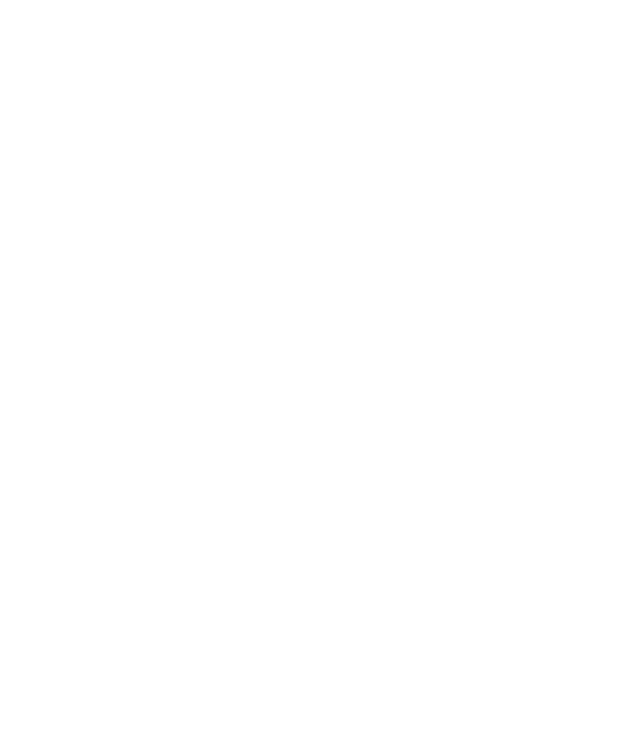
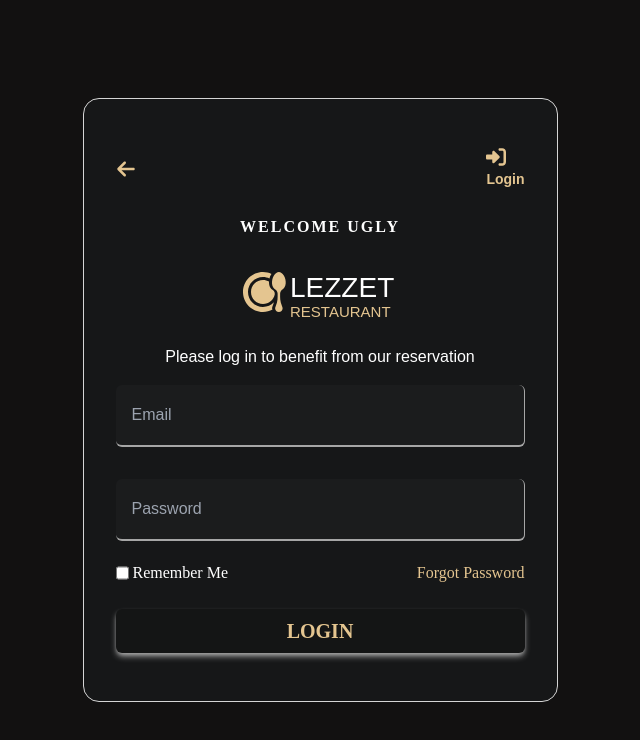
Before and after one commit to dania8shaghouri/restorantTailwindReact, a React (Create React App) app: page /login in a window 1280 px wide. Before the commit this address had no page. Shown: the top 740 px of the page, without its empty margins (320-960 px from the left). Built offline with nearby package versions, Linux system fonts and the light colour scheme.

Commit message:
feat: designed login page layout

```diff
--- a/src/App.js
+++ b/src/App.js
@@ -7,6 +7,7 @@
 import Menu from "./pages/Menu";
 import Reservation from "./pages/Reservation";
 import Register from "./pages/Register";
+import Login from "./pages/Login";
 
 function App() {
   return (
@@ -24,6 +25,7 @@
           }
         />
         <Route path="/register" element={<Register />} />
+        <Route path="/login" element={<Login />} />
       </Routes>
     </>
   );
--- a/src/components/form/AuthHeader.js
+++ b/src/components/form/AuthHeader.js
@@ -1,6 +1,6 @@
 import { Link, useNavigate } from "react-router-dom";
 import { FaArrowLeft, FaRightToBracket } from "react-icons/fa6";
-export default function AuthHeader() {
+export default function AuthHeader({ text }) {
   const navigate = useNavigate();
   return (
     <div className="flex justify-between">
@@ -16,7 +16,7 @@
       <Link to="/login" className="text-center text-[var(--gold-crayola)]">
         <FaRightToBracket size={20} />
         <span className="text-sm capitalize mt-1 font-dmsans font-bold">
-          login
+          {text}
         </span>
       </Link>
     </div>
--- a/src/components/form/FormButton.js
+++ b/src/components/form/FormButton.js
@@ -7,7 +7,7 @@
     bg-[var(--eerie-black-3)]
     rounded-md
     shadow-md shadow-[var(--quick-silver)]
-    transition
+    transition text-xl
     uppercase font-cursive font-semibold
   "
     >
--- a/src/components/form/FormInput.js
+++ b/src/components/form/FormInput.js
@@ -21,6 +21,7 @@
         border-b border-[#212121]
         transition-transform
         duration-300
+
         // focus
         focus:outline-none
         focus:border-[var(--gold-crayola)]
--- /dev/null
+++ b/src/pages/Login.js
@@ -0,0 +1,73 @@
+import logo from "../assets/img/logo.svg";
+
+import AuthHeader from "../components/form/AuthHeader";
+import FormButton from "../components/form/FormButton";
+
+export default function Login() {
+  return (
+    <section
+      className="flex items-center justify-center
+    bg-[var(--smoky-black-3)] min-h-screen text-white"
+    >
+      <div
+        className="bg-[var(--eerie-black-1)] w-[90%] max-w-[475px]
+      border border-[#d5d5d5] rounded-2xl px-8 py-12"
+      >
+        <AuthHeader text="Login" />
+        <div className="flex flex-col items-center mt-6 gap-7 ">
+          <p className="font-cursive font-bold text-md uppercase tracking-[2px]">
+            welcome ugly
+          </p>
+          <img className="" src={logo} alt="logo" />
+          <p>Please log in to benefit from our reservation</p>
+        </div>
+        <form className="mt-4">
+          <div className="flex flex-col gap-8 mb-5 leading-5 ">
+            <input
+              className="bg-[var(--eerie-black-2)] caret-[var(--gold-crayola)]
+                rounded-md  px-4 py-5
+                border-b-2 border-b-[var(--quick-silver)]
+                border-r border-r-[var(--quick-silver)]
+              outline-none focus:border-[var(--gold-crayola)]
+"
+              type="email"
+              placeholder="Email"
+            />
+            <input
+              className="bg-[var(--eerie-black-2)] caret-[var(--gold-crayola)]
+                rounded-md  px-4 py-5
+                border-b-2 border-b-[var(--quick-silver)]
+                border-r border-r-[var(--quick-silver)]
+              outline-none focus:border-[var(--gold-crayola)]
+"
+              type="password"
+              placeholder="Password"
+            />
+          </div>
+          <div className="flex justify-between capitalize font-cursive">
+            <label className="flex gap-1">
+              <input
+                id="remember"
+                type="checkbox"
+                className="
+        accent-[var(--gold-crayola)]
+        cursor-pointer
+      "
+              />
+              remember me
+            </label>
+
+            <a
+              href="#"
+              className="
+            text-[var(--gold-crayola)]"
+            >
+              Forgot password
+            </a>
+          </div>
+          <FormButton text="Login" />
+        </form>
+      </div>
+    </section>
+  );
+}
--- a/src/pages/Register.js
+++ b/src/pages/Register.js
@@ -14,7 +14,7 @@
       px-8 py-12 bg-[var(--eerie-black-1)]
       "
       >
-        <AuthHeader />
+        <AuthHeader text="Register"/>
         <p
           className="
         text-[var(--gold-crayola)]
```
